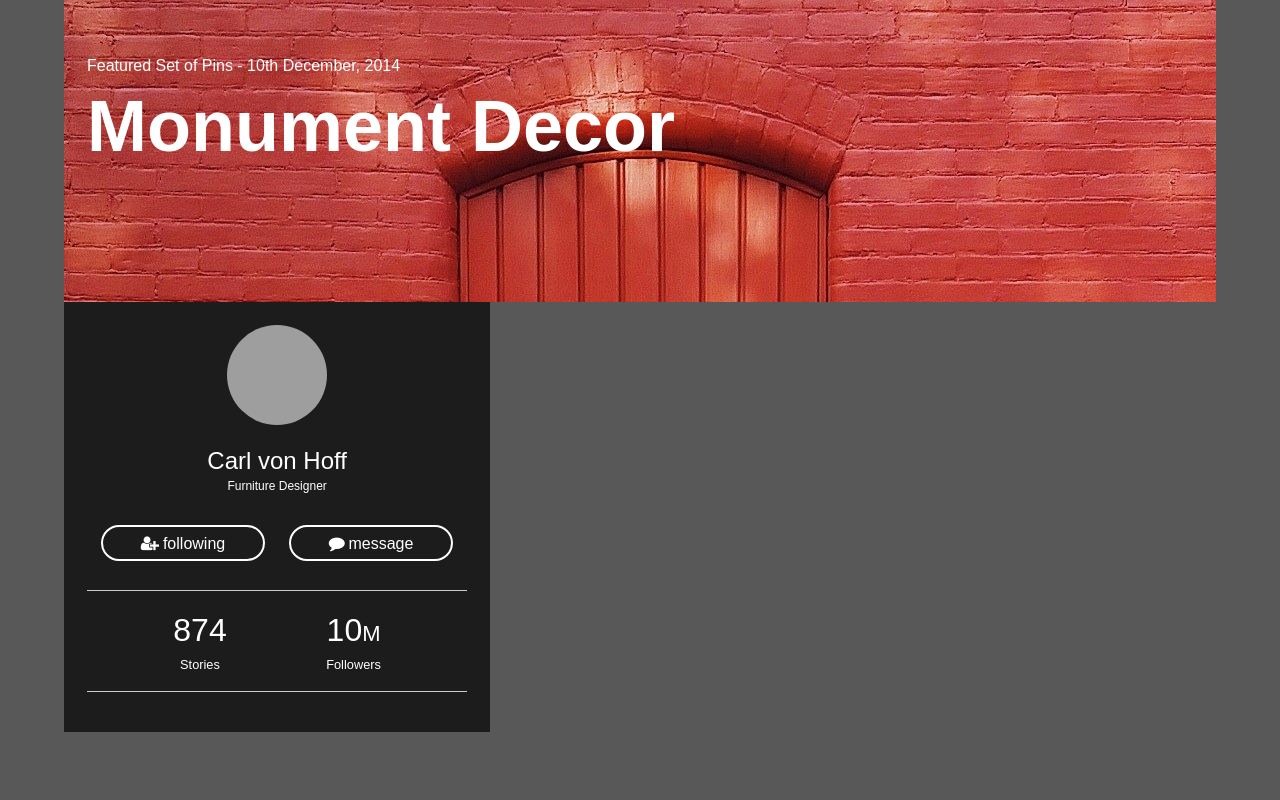
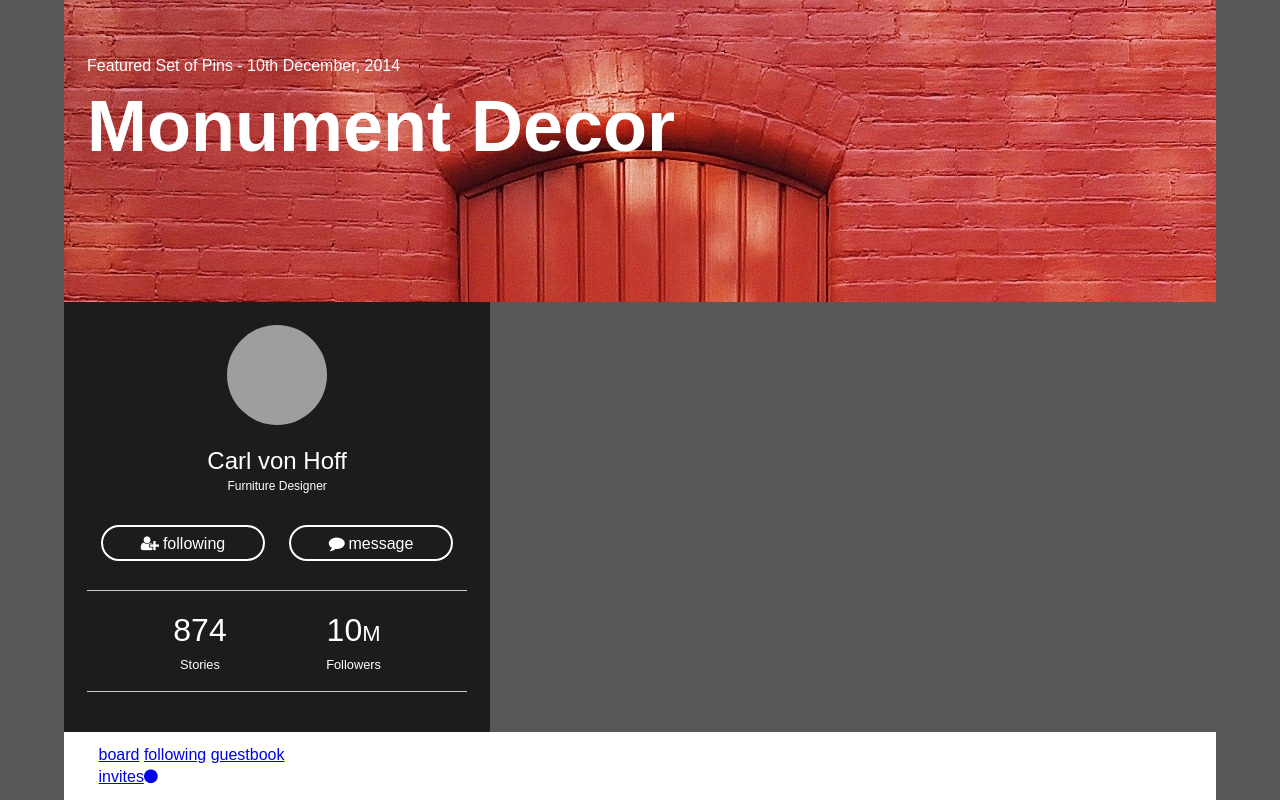
Before and after one commit to JessyRiordan/LittleTest, a website: page index.html in a window 1280 px wide. Shown: the part 466-1266 px from the top of the page. Before the commit the page ends 1198 px from the top, so only its background shows below. Drawn offline with Linux system fonts and the light colour scheme; grey boxes are pictures that could not be loaded.

Commit message:
basic html for header in pins section

```diff
--- a/index.html
+++ b/index.html
@@ -75,6 +75,17 @@
           <div class="timeline">
           </div> <!-- timeline -->
         </section> <!-- designer -->
+        <section class="pins">
+          <header>
+            <nav>
+              <a href="#">board</a>
+              <a href="#">following</a>
+              <a href="#">guestbook</a>
+            </nav>
+            <div class="invites">
+              <a href="#">invites<i class="fa fa-circle"></i></a>
+          </header>
+        </section> <!-- pins -->
       </main>
     </body>
 </html>
```
